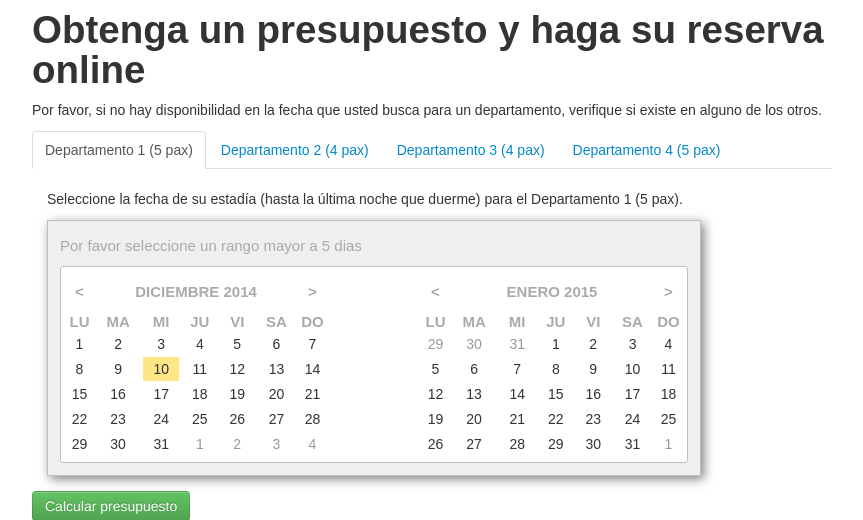
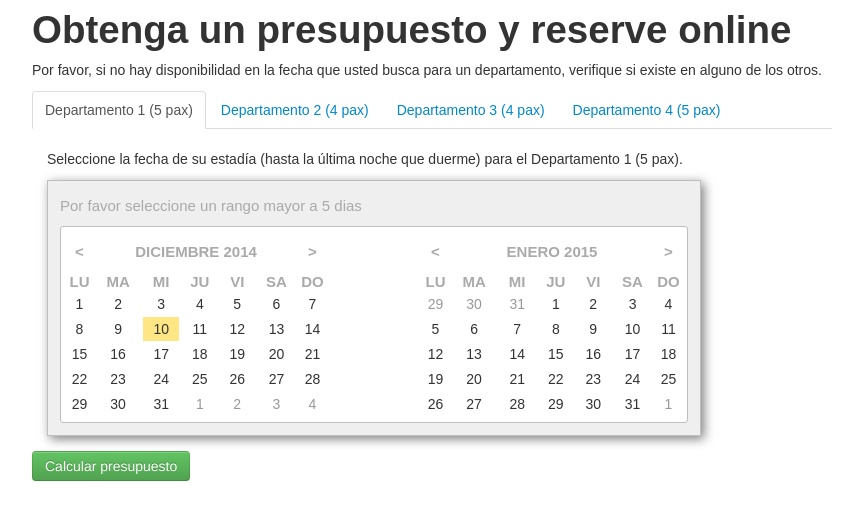
Before and after one commit to mgaitan/lacalma-reservas, a Django app: template lacalma/templates/step_fechas.html in a window 1280 px wide. Shown: the top 520 px of the page, without its empty margins (208-1071 px from the left). Run offline with Django 3.2, Linux system fonts and the light colour scheme; data comes from the database, SQL or seed files in the repository; tables that the repository leaves empty hold one stand-in row (values such as "Sample post"); the template is opened without the code that fills it: values that come from a table or form of the project are taken from there, most other values are stand-ins (such as "Sample title", 1, 10 or a date in 2020); parts of the project's set-up code (start-up, migrations or seed data) failed here and were passed over; some libraries are stand-ins or nearby versions.

Commit message:
title mas corto

```diff
--- a/lacalma/templates/step_fechas.html
+++ b/lacalma/templates/step_fechas.html
@@ -6,8 +6,7 @@
 
 {% block body %}
 
-    <h1>Obtenga un presupuesto y haga su reserva online</h1>
-
+    <h1>Obtenga un presupuesto y reserve online</h1>
 
     <p>
     Por favor, si no hay disponibilidad en la fecha que usted busca para un departamento, verifique si existe en alguno de los otros.
```
